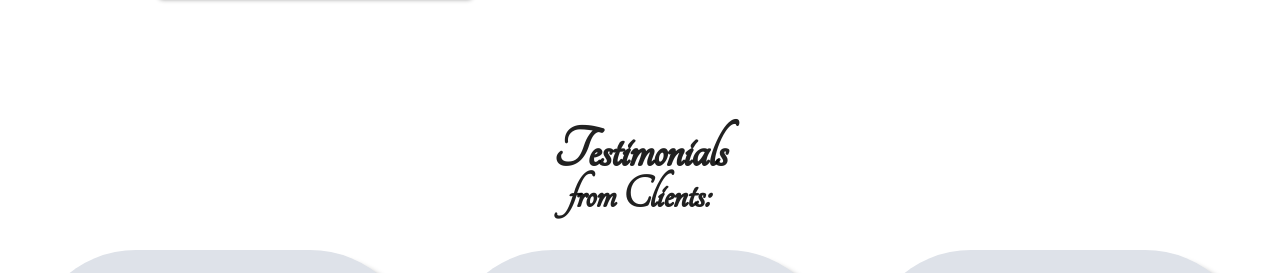
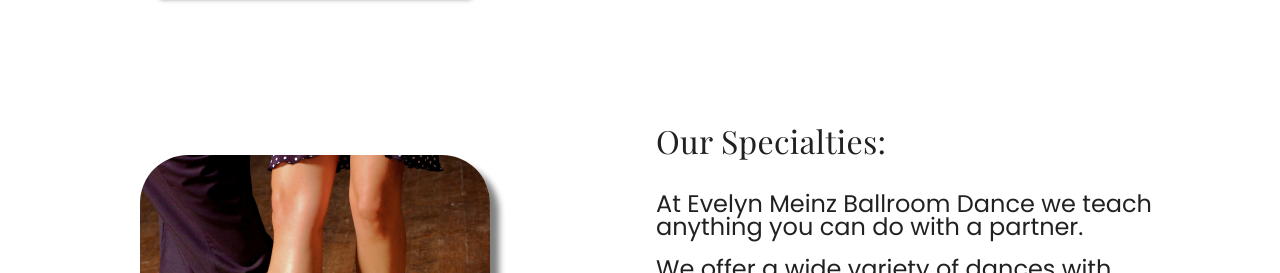
Before and after one commit to th2n10s4u/embd-website, a React (Create React App) app: page / in a window 1280 px wide. Shown: the part 1980-2253 px from the top of the page. Built offline with nearby package versions, Linux system fonts and the light colour scheme.

Commit message:
Update Home.js
removed testimonials from home

```diff
--- a/src/assets/components/pages/Home.js
+++ b/src/assets/components/pages/Home.js
@@ -5,6 +5,7 @@ import FormCard from "../MainComponents/FormCard";
 import Testimonials from "../MainComponents/Testimonials";
 import Specialties from "../MainComponents/Specialties";
 import Footer from "../MainComponents/Footer";
+import Link from "react-router-dom";
 
 export default function Home() {
   return (
@@ -12,7 +13,6 @@ export default function Home() {
       <div className="container">
         <Main />
         <FormCard />
-        <Testimonials />
         <Specialties />
       </div>
     </React.Fragment>
```
